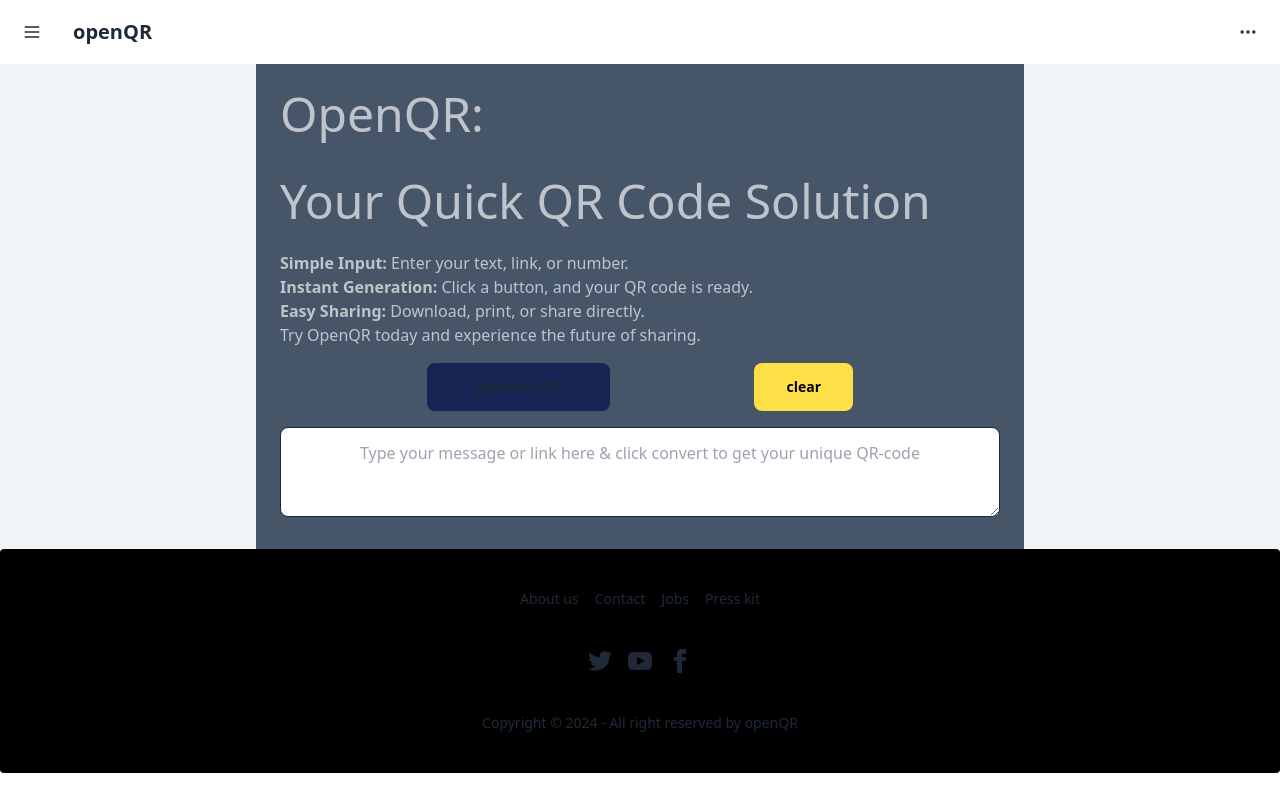
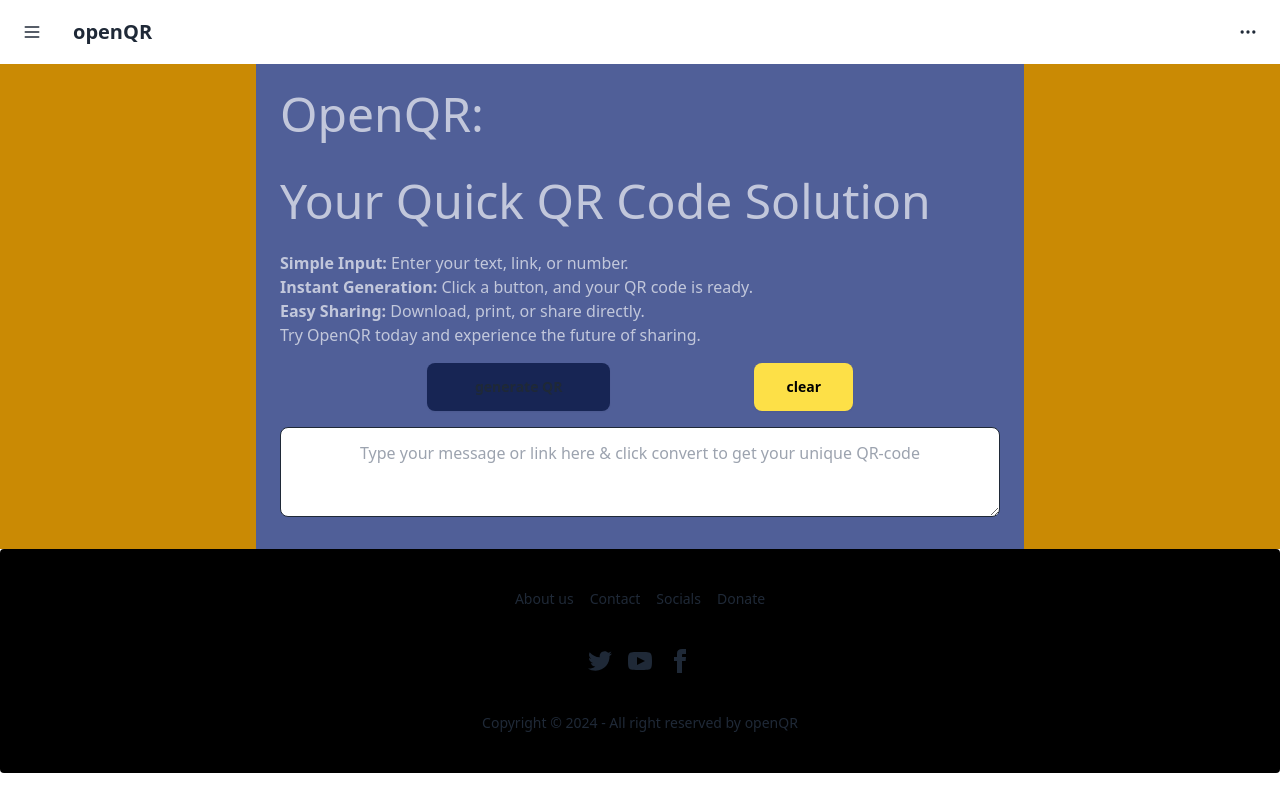
Before and after one commit to Hart-wiz/QR-generate, a React (Vite) app: page /QRpage in a window 1280 px wide. Built offline with nearby package versions, Linux system fonts and the light colour scheme.

Commit message:
app almost finished

```diff
--- a/package.json
+++ b/package.json
@@ -10,6 +10,7 @@
     "preview": "vite preview"
   },
   "dependencies": {
+    "qrcode.react": "^4.1.0",
     "react": "^18.3.1",
     "react-dom": "^18.3.1",
     "react-router-dom": "^7.0.1"
--- a/src/Footer.jsx
+++ b/src/Footer.jsx
@@ -14,11 +14,11 @@
           <a className="link link-hover" href="/Contact">
             Contact
           </a>
-          <a className="link link-hover" to="/jobs">
-            Jobs
+          <a className="link link-hover" to="/Socials">
+            Socials
           </a>
-          <a className="link link-hover" to="Press">
-            Press kit
+          <a className="link link-hover" to="/Donate">
+            Donate
           </a>
         </nav>
         <nav>
--- a/src/QRcard.jsx
+++ /dev/null
@@ -1,26 +0,0 @@
-import React from "react";
-import Button from "./Button.jsx";
-
-export default function QRcard() {
-  function downloadFile() {
-    const link = document.createElement("a");
-    link.href = "/qr_image.png";
-    link.download = "qr_image.png";
-    link.click();
-  }
-  return (
-    <>
-      <section className="bg-yellow-600 w-auto  justify-items-center min-w-[360px] py-[2rem]   ">
-        <div className="bg-slate-950 w-[200px] h-[200px] md:mt-[6rem] ">
-          <img src="QRcodeback\qr_image.png" alt="qrcode" className="w-full" />
-        </div>
-
-        <Button
-          onClick={downloadFile}
-          className="btn bg-green-950 border-none mt-[0.5rem]"
-          value="download QR"
-        />
-      </section>
-    </>
-  );
-}
--- a/src/QRpage.jsx
+++ b/src/QRpage.jsx
@@ -1,18 +1,52 @@
 import React, { useState } from "react";
 import Button from "./Button";
-import QRcard from "./QRcard";
-
-// import qr from "qr-image";
+import { QRCodeCanvas } from "qrcode.react";
 
 export default function QRpage() {
   const [outPut, setOutPut] = useState("");
+
   function showQRcode() {
     setOutPut(<QRcard />);
   }
 
+  const [text, setText] = useState("");
+
+  // for QRcard section to show output
+  function QRcard() {
+    function downloadFile() {
+      // select the QRcode canvas
+      const canvas = document.querySelector("canvas");
+
+      // convert the canvas to PNG data URL
+      const url = canvas.toDataURL("image/png");
+      // create an anchor tag
+      const link = document.createElement("a");
+      // set the href
+      link.href = url;
+      // set the download attribute
+      link.download = "qrcode.png";
+      // trigger the download
+      link.click();
+    }
+    return (
+      <section className="bg-yellow-600 w-auto  justify-items-center min-w-[360px] py-[2rem]   ">
+        <div className="bg-slate-950 w-[200px] flex-row h-[200px] md:mt-[6rem] ">
+          <QRCodeCanvas value={text} size={200} />
+        </div>
+
+        <Button
+          onClick={downloadFile}
+          className="btn bg-green-950 border-none mt-[0.5rem]"
+          value="download QR"
+        />
+      </section>
+    );
+  }
+
+  // for the genaral page task
   return (
-    <div className="flex flex-row bg-slate-100 flex-wrap min-w-full justify-center h-[100%]">
-      <section className="w-[60%] min-w-full sm:min-w-full lg:min-w-[360px] bg-slate-600 px-[1.5rem] justify-center">
+    <div className="flex flex-row bg-yellow-600 flex-wrap min-w-full justify-center h-[100%]">
+      <section className="w-[60%] min-w-full sm:min-w-full lg:min-w-[360px] bg-opacity-70 bg-blue-700 px-[1.5rem] justify-center">
         <div className="text-white opacity-65 w-full ">
           <h1 className="text-[0.9rem] md:text-[3rem] py-[0.9rem]">
             OpenQR:
@@ -51,14 +85,16 @@
               clear
             </button>
           </fieldset>
-
           <textarea
             type="text"
             className="w-full h-[90px] text-center py-[0.8rem] mb-[2rem] border border-gray-800 rounded-lg"
             id="input"
             name="input"
             placeholder="Type your message or link here & click convert to get your unique QR-code"
-          ></textarea>
+            onChange={(e) => setText(e.target.value)}
+          >
+            {text}
+          </textarea>
         </form>
       </section>
       {outPut}
--- a/src/About.jsx
+++ b/src/pages/About.jsx
@@ -1,6 +1,6 @@
 import React from "react";
 
-import Button from "./Button.jsx";
+import Button from "../Button.jsx";
 
 export default function About() {
   return (
--- a/src/Contact.jsx
+++ b/src/pages/Contact.jsx
@@ -1,5 +1,5 @@
 import React from "react";
-import Button from "./Button.jsx";
+import Button from "../Button.jsx";
 
 export default function Contact() {
   return (
--- a/src/Home.jsx
+++ b/src/pages/Home.jsx
@@ -1,5 +1,5 @@
 import React from "react";
-import Button from "./Button.jsx";
+import Button from "../Button.jsx";
 
 export default function Home() {
   return (
--- a/src/NotFoundPage.jsx
+++ b/src/pages/NotFoundPage.jsx
@@ -1,5 +1,5 @@
 import React from "react";
-import Button from "./Button";
+import Button from "../Button";
 
 import { Link } from "react-router-dom";
 
```
Also changed, not shown: src/App.jsx (+4 -4 lines), src/components/Dashboard.jsx (deleted), src/components/Login.jsx (deleted), src/components/SignUp.jsx (deleted), 1 other file (tests, documents, lock files or other folders).
